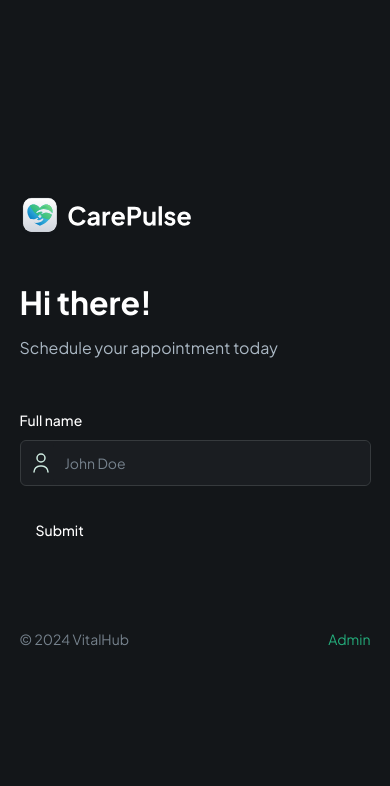
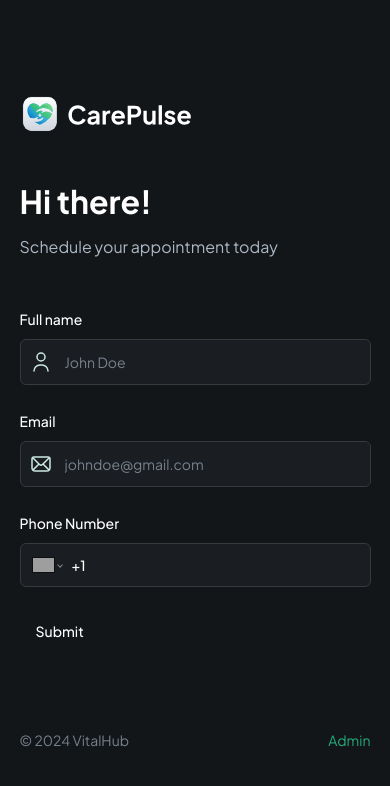
Before and after one commit to VincentBui0/VitalHub, a Next.js app: page / in a window 390 px wide. Shown: the top 786 px of the page. Built offline with nearby package versions, Linux system fonts and the light colour scheme; grey boxes are pictures that could not be loaded.

Commit message:
Add email and phone number inputs

```diff
--- a/components/CustomFormField.tsx
+++ b/components/CustomFormField.tsx
@@ -1,17 +1,21 @@
 'use client'
+
+import { E164Number } from "libphonenumber-js/core";
+import Image from "next/image";
+import { Control } from "react-hook-form";
+import { FormFieldType } from "./forms/PatientForm";
+import 'react-phone-number-input/style.css'
+import PhoneInput from "react-phone-number-input";
 
 import {
   FormControl,
-  FormDescription,
   FormField,
   FormItem,
   FormLabel,
   FormMessage,
-} from "@/components/ui/form"
-import { Input } from "@/components/ui/input"
-import { Control } from "react-hook-form"
-import { FormFieldType } from "./forms/PatientForm"
-import Image from "next/image"
+} from "./ui/form";
+import { Input } from "./ui/input";
+
 
 interface CustomProps {
     control: Control<any>,
@@ -55,6 +59,20 @@
         )
         break;
 
+      case FormFieldType.PHONE_INPUT:
+        return (
+          <FormControl>
+          <PhoneInput
+            defaultCountry="US"
+            placeholder={props.placeholder}
+            international
+            withCountryCallingCode
+            value={field.value as E164Number | undefined}
+            onChange={field.onChange}
+            className="input-phone"
+          />
+        </FormControl>
+        )
       default:
         break;
     }
--- a/components/forms/PatientForm.tsx
+++ b/components/forms/PatientForm.tsx
@@ -52,6 +52,26 @@
         iconAlt="user"
         />
 
+      <CustomFormField
+        fieldType={FormFieldType.INPUT}
+        control={form.control}
+        name="email"
+        label="Email"
+        placeholder="johndoe@gmail.com"
+        iconSrc="/assets/icons/email.svg"
+        iconAlt="email"
+        />
+
+      <CustomFormField
+        fieldType={FormFieldType.PHONE_INPUT}
+        control={form.control}
+        name="phone"
+        label="Phone Number"
+        placeholder="(123) 456-7890"
+        iconSrc="/assets/icons/email.svg"
+        iconAlt="email"
+        />
+
       <Button type="submit">Submit</Button>
     </form>
   </Form>
--- a/package.json
+++ b/package.json
@@ -20,6 +20,7 @@
     "react": "19.0.0-rc-02c0e824-20241028",
     "react-dom": "19.0.0-rc-02c0e824-20241028",
     "react-hook-form": "^7.53.1",
+    "react-phone-number-input": "^3.4.9",
     "tailwind-merge": "^2.5.4",
     "tailwindcss-animate": "^1.0.7",
     "zod": "^3.23.8"
```
Also changed, not shown: 1 other file (tests, documents, lock files or other folders).
